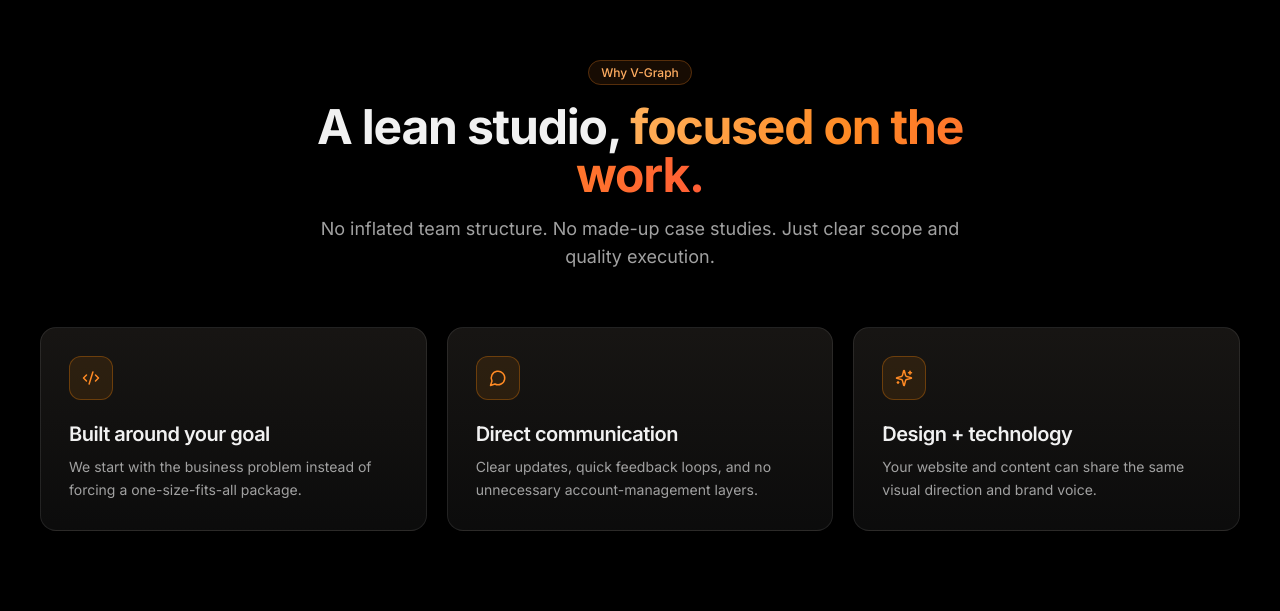
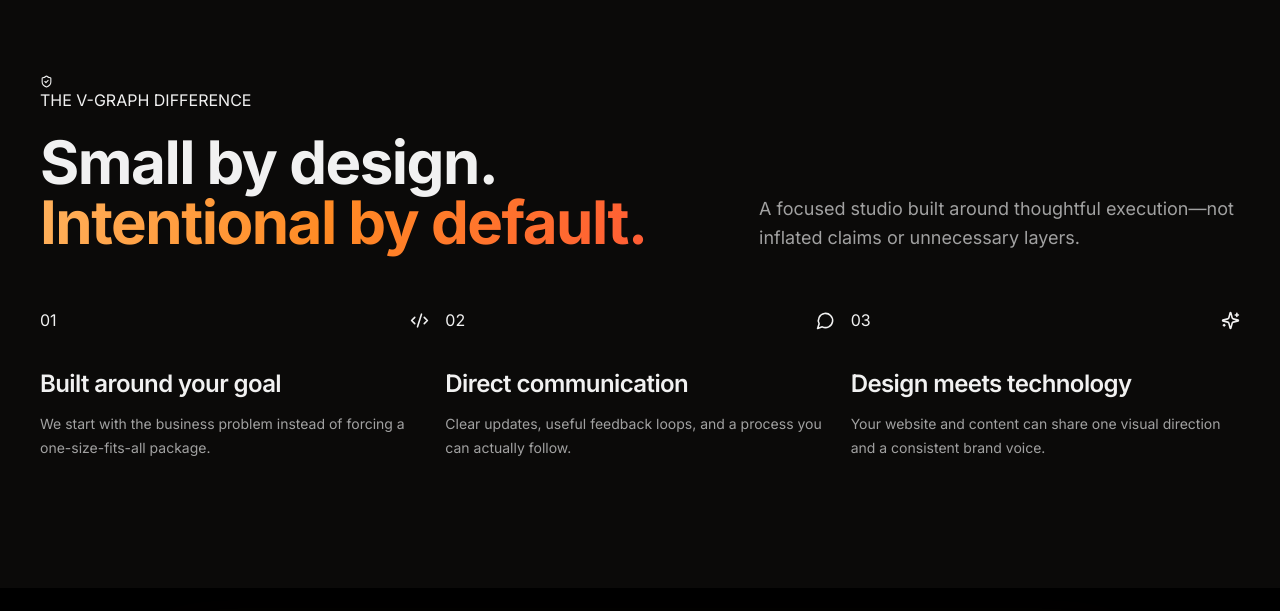
Before and after one commit to mirzahasnain-git/forge-studio-website, a React (Vite) app: page / in a window 1280 px wide. Shown: the part 4469-5080 px from the top of the page. Built offline with nearby package versions, Linux system fonts and the light colour scheme; no server answers.

Commit message:
Redesign studio differentiators section

```diff
--- a/src/components/SocialProof.jsx
+++ b/src/components/SocialProof.jsx
@@ -1,31 +1,18 @@
 import React from "react";
+import { motion } from "framer-motion";
 import Reveal from "./Reveal";
-import { Code2, MessageCircle, Sparkles } from "lucide-react";
+import { Code2, MessageCircle, Sparkles, ArrowUpRight, ShieldCheck } from "lucide-react";
 
-const expectations = [
-  { icon: Code2, title: "Built around your goal", desc: "We start with the business problem instead of forcing a one-size-fits-all package." },
-  { icon: MessageCircle, title: "Direct communication", desc: "Clear updates, quick feedback loops, and no unnecessary account-management layers." },
-  { icon: Sparkles, title: "Design + technology", desc: "Your website and content can share the same visual direction and brand voice." },
+const expectations=[
+ {icon:Code2,no:"01",title:"Built around your goal",desc:"We start with the business problem instead of forcing a one-size-fits-all package."},
+ {icon:MessageCircle,no:"02",title:"Direct communication",desc:"Clear updates, useful feedback loops, and a process you can actually follow."},
+ {icon:Sparkles,no:"03",title:"Design meets technology",desc:"Your website and content can share one visual direction and a consistent brand voice."}
 ];
-
-const SocialProof = () => (
-  <section className="relative bg-black py-24 md:py-28">
-    <div className="max-w-7xl mx-auto px-6 md:px-10">
-      <Reveal>
-        <div className="text-center max-w-2xl mx-auto mb-14">
-          <span className="tag-pill px-3 py-1 rounded-full text-xs font-medium">Why V-Graph</span>
-          <h2 className="font-display mt-5 text-4xl md:text-5xl font-bold tracking-tight">A lean studio, <span className="hero-gradient-text">focused on the work.</span></h2>
-          <p className="mt-4 text-neutral-400 text-base md:text-lg">No inflated team structure. No made-up case studies. Just clear scope and quality execution.</p>
-        </div>
-      </Reveal>
-      <div className="grid md:grid-cols-3 gap-5">
-        {expectations.map((item, i) => {
-          const Icon = item.icon;
-          return <Reveal key={item.title} delay={i * 0.1}><div className="card-dark rounded-2xl p-7 h-full"><div className="w-11 h-11 rounded-xl bg-orange-400/10 border border-orange-400/30 flex items-center justify-center"><Icon size={18} className="text-lime" /></div><h3 className="font-display text-xl font-semibold mt-5">{item.title}</h3><p className="mt-2 text-sm text-neutral-400 leading-relaxed">{item.desc}</p></div></Reveal>;
-        })}
-      </div>
-    </div>
-  </section>
-);
-
+const SocialProof=()=> <section className="relative overflow-hidden bg-[#0b0a09] py-24 md:py-32">
+ <div className="why-grid-overlay"/>
+ <div className="relative z-10 max-w-7xl mx-auto px-6 md:px-10">
+  <Reveal><div className="grid lg:grid-cols-[1fr_.7fr] gap-8 items-end mb-14"><div><span className="section-kicker"><ShieldCheck size={13}/> THE V-GRAPH DIFFERENCE</span><h2 className="font-display mt-5 text-4xl md:text-6xl font-bold tracking-tight">Small by design.<br/><span className="hero-gradient-text">Intentional by default.</span></h2></div><p className="text-neutral-400 leading-relaxed md:text-lg">A focused studio built around thoughtful execution—not inflated claims or unnecessary layers.</p></div></Reveal>
+  <div className="grid md:grid-cols-3 gap-4">{expectations.map((item,i)=>{const Icon=item.icon;return <Reveal key={item.no} delay={i*.1}><motion.article whileHover={{y:-6}} className="why-card h-full"><div className="flex items-center justify-between"><span className="why-number">{item.no}</span><span className="why-icon"><Icon size={19}/></span></div><h3 className="font-display mt-9 text-xl md:text-2xl font-semibold">{item.title}</h3><p className="mt-3 text-sm leading-6 text-neutral-400">{item.desc}</p><div className="why-card-line"/></motion.article></Reveal>})}</div>
+ </div>
+</section>;
 export default SocialProof;
```
